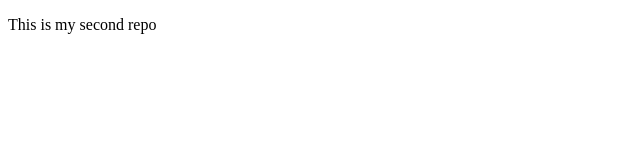
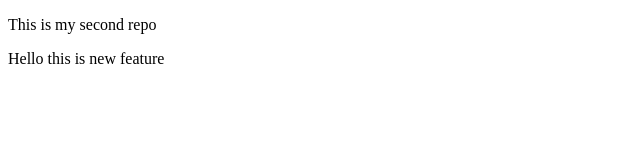
Before and after one commit to vanapartianjali/Project1, a plain HTML site: page index.html in a window 1280 px wide. Shown: the whole page, without its empty margins (0-640 px from the left). Drawn offline with Linux system fonts and the light colour scheme.

Commit message:
Add new feature

```diff
--- a/index.html
+++ b/index.html
@@ -8,5 +8,6 @@
 </head>
 <body>
     <p>This is my second repo</p>
+    <p>Hello this is new feature</p>
 </body>
 </html>
```
